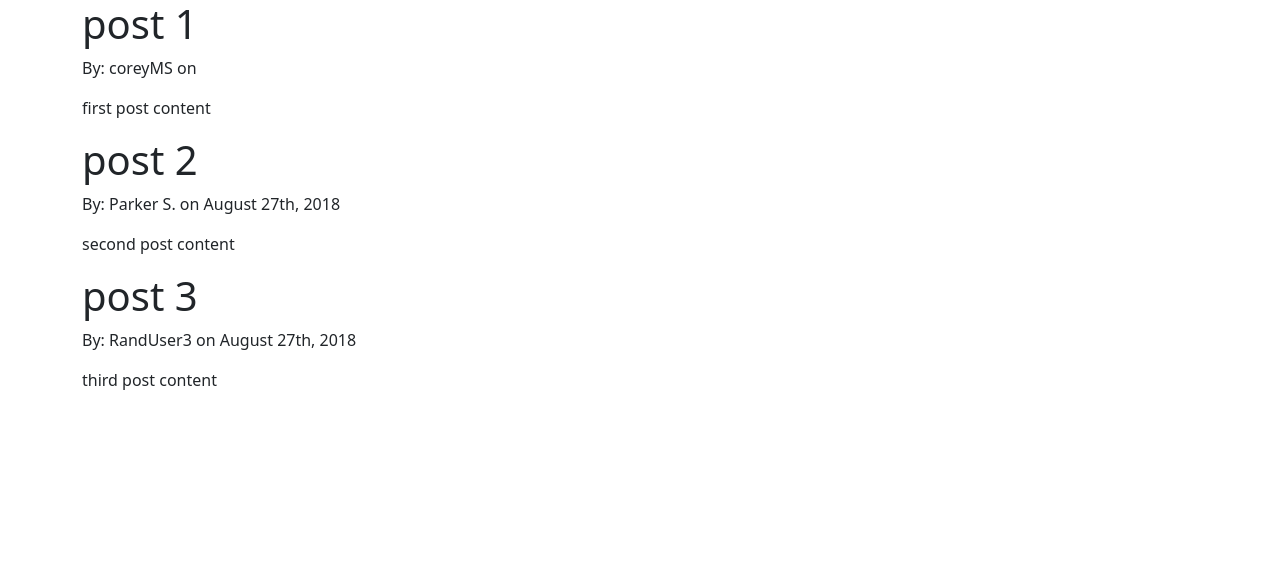
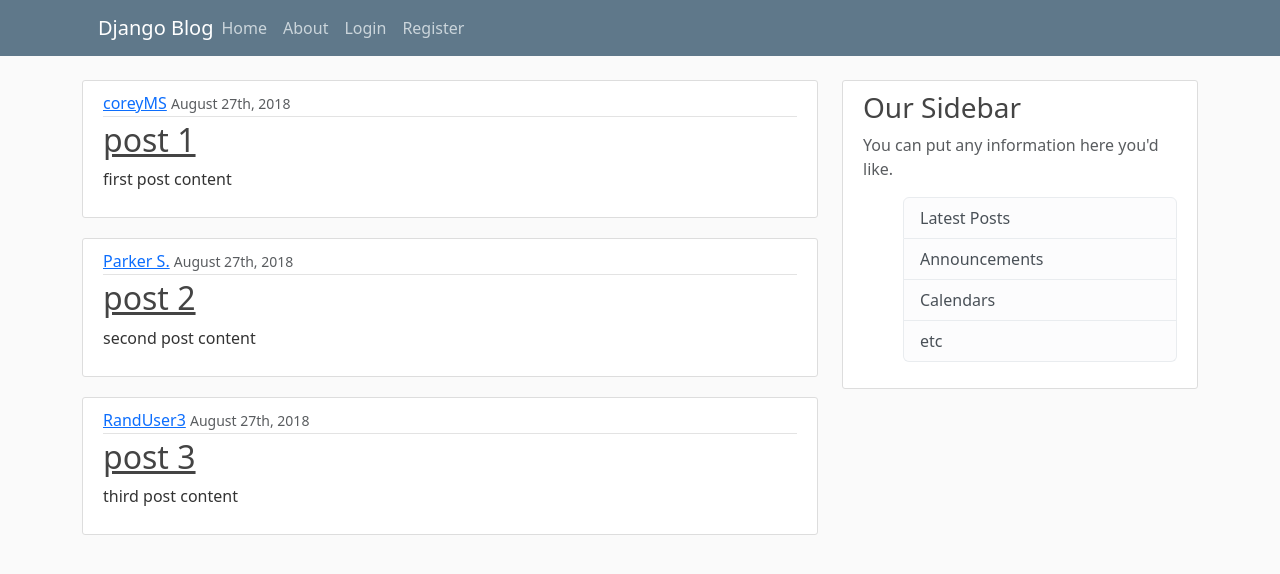
Before and after one commit to parkerjstewart/DjangoApp, a Django app: page / in a window 1280 px wide. Shown: the top 574 px of the page. Run offline with Django 4.2, Linux system fonts and the light colour scheme.

Commit message:
added some style things

```diff
--- /dev/null
+++ b/django_project/blog/static/blog/main.css
@@ -0,0 +1,84 @@
+body {
+    background: #fafafa;
+    color: #333333;
+    margin-top: 5rem;
+  }
+
+  h1, h2, h3, h4, h5, h6 {
+    color: #444444;
+  }
+
+  ul {
+    margin: 0;
+  }
+
+  .bg-steel {
+    background-color: #5f788a;
+  }
+
+  .site-header .navbar-nav .nav-link {
+    color: #cbd5db;
+  }
+
+  .site-header .navbar-nav .nav-link:hover {
+    color: #ffffff;
+  }
+
+  .site-header .navbar-nav .nav-link.active {
+    font-weight: 500;
+  }
+
+  .content-section {
+    background: #ffffff;
+    padding: 10px 20px;
+    border: 1px solid #dddddd;
+    border-radius: 3px;
+    margin-bottom: 20px;
+  }
+
+  .article-title {
+    color: #444444;
+  }
+
+  a.article-title:hover {
+    color: #428bca;
+    text-decoration: none;
+  }
+
+  .article-content {
+    white-space: pre-line;
+  }
+
+  .article-img {
+    height: 65px;
+    width: 65px;
+    margin-right: 16px;
+  }
+
+  .article-metadata {
+    padding-bottom: 1px;
+    margin-bottom: 4px;
+    border-bottom: 1px solid #e3e3e3
+  }
+
+  .article-metadata a:hover {
+    color: #333;
+    text-decoration: none;
+  }
+
+  .article-svg {
+    width: 25px;
+    height: 25px;
+    vertical-align: middle;
+  }
+
+  .account-img {
+    height: 125px;
+    width: 125px;
+    margin-right: 20px;
+    margin-bottom: 16px;
+  }
+
+  .account-heading {
+    font-size: 2.5rem;
+  }
--- a/django_project/blog/templates/blog/base.html
+++ b/django_project/blog/templates/blog/base.html
@@ -1,3 +1,4 @@
+{% load static %}
 <!DOCTYPE html>
 <html>
 <head>
@@ -7,6 +8,9 @@
 
     <!-- Bootstrap CSS -->
     <link rel="stylesheet" href="https://cdn.jsdelivr.net/npm/bootstrap@5.3.0/dist/css/bootstrap.rtl.min.css" integrity="sha384-PJsj/BTMqILvmcej7ulplguok8ag4xFTPryRq8xevL7eBYSmpXKcbNVuy+P0RMgq" crossorigin="anonymous">
+
+    <link rel="stylesheet" type="text/css" href="{% static 'blog/main.css' %}">
+
     {% if title %}
         <title>Django Blog - {{ title }}</title>
     {% else %}
@@ -14,11 +18,49 @@
     {% endif %}
 </head>
 <body>
-    <div class="container">
-        {% block content %} {% endblock %}
+    <header class="site-header">
+        <nav class="navbar navbar-expand-md navbar-dark bg-steel fixed-top">
+          <div class="container">
+            <a class="navbar-brand mr-4" href="/">Django Blog</a>
+            <button class="navbar-toggler" type="button" data-toggle="collapse" data-target="#navbarToggle" aria-controls="navbarToggle" aria-expanded="false" aria-label="Toggle navigation">
+            <span class="navbar-toggler-icon"></span>
+            </button>
+            <div class="collapse navbar-collapse" id="navbarToggle">
+              <div class="navbar-nav mr-auto">
+                <a class="nav-item nav-link" href="{% url 'blog-home' %}">Home</a>
+                <a class="nav-item nav-link" href="{% url 'blog-about' %}">About</a>
+              </div>
+              <!-- Navbar Right Side -->
+              <div class="navbar-nav">
+                <a class="nav-item nav-link" href="#">Login</a>
+                <a class="nav-item nav-link" href="#">Register</a>
+              </div>
+            </div>
+          </div>
+        </nav>
+      </header>
 
+      <main role="main" class="container">
+        <div class="row">
+          <div class="col-md-8">
+            {% block content %}{% endblock %}
+          </div>
+          <div class="col-md-4">
+            <div class="content-section">
+              <h3>Our Sidebar</h3>
+              <p class='text-muted'>You can put any information here you'd like.
+                <ul class="list-group">
+                  <li class="list-group-item list-group-item-light">Latest Posts</li>
+                  <li class="list-group-item list-group-item-light">Announcements</li>
+                  <li class="list-group-item list-group-item-light">Calendars</li>
+                  <li class="list-group-item list-group-item-light">etc</li>
+                </ul>
+              </p>
+            </div>
+          </div>
+        </div>
+      </main>
 
-    </div>
 
     <script src="https://cdn.jsdelivr.net/npm/bootstrap@5.3.0/dist/js/bootstrap.bundle.min.js" integrity="sha384-geWF76RCwLtnZ8qwWowPQNguL3RmwHVBC9FhGdlKrxdiJJigb/j/68SIy3Te4Bkz" crossorigin="anonymous"></script>
 </body>
--- a/django_project/blog/templates/blog/home.html
+++ b/django_project/blog/templates/blog/home.html
@@ -1,8 +1,15 @@
 {% extends "blog/base.html" %}
 {% block content %}
     {% for post in posts %}
-        <h1> {{post.title}}</h1>
-        <p> By: {{post.author}} on {{post.dateposted}} </p>
-        <p> {{post.content}} </p>
+        <article class="media content-section">
+            <div class="media-body">
+            <div class="article-metadata">
+                <a class="mr-2" href="#">{{ post.author }}</a>
+                <small class="text-muted">{{ post.date_posted }}</small>
+            </div>
+            <h2><a class="article-title" href="#">{{ post.title }}</a></h2>
+            <p class="article-content">{{ post.content }}</p>
+            </div>
+        </article>
     {% endfor %}
 {% endblock content %}
--- a/django_project/blog/views.py
+++ b/django_project/blog/views.py
@@ -6,19 +6,19 @@ posts = [
         'author': "coreyMS",
         'title': 'post 1',
         'content': 'first post content',
-        'date posted': "August 27th, 2018"
+        'date_posted': "August 27th, 2018"
     },
     {
         'author': "Parker S.",
         'title': 'post 2',
         'content': 'second post content',
-        'dateposted': "August 27th, 2018"
+        'date_posted': "August 27th, 2018"
     },
     {
         'author': "RandUser3",
         'title': 'post 3',
         'content': 'third post content',
-        'dateposted': "August 27th, 2018"
+        'date_posted': "August 27th, 2018"
     },
 ]
 
```
